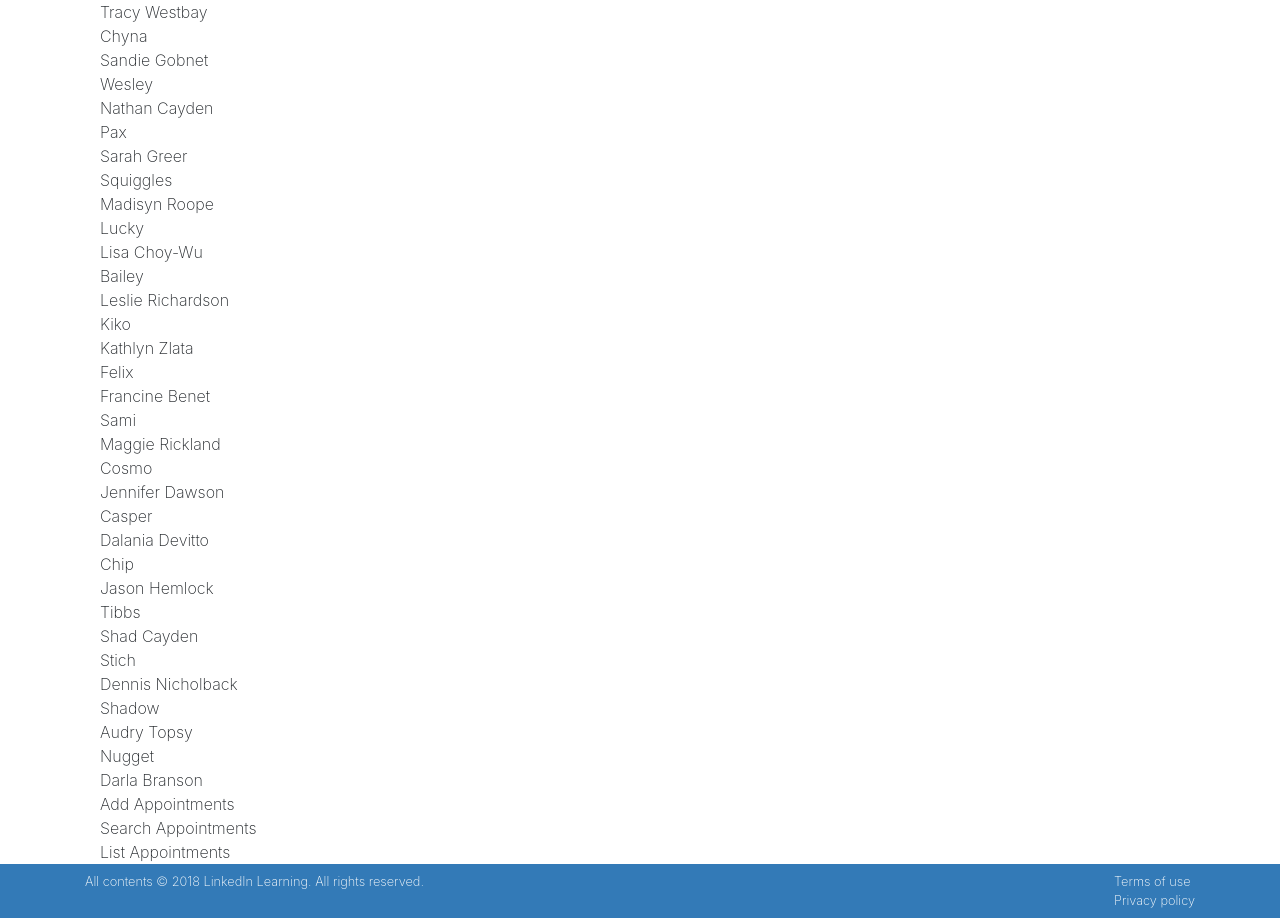
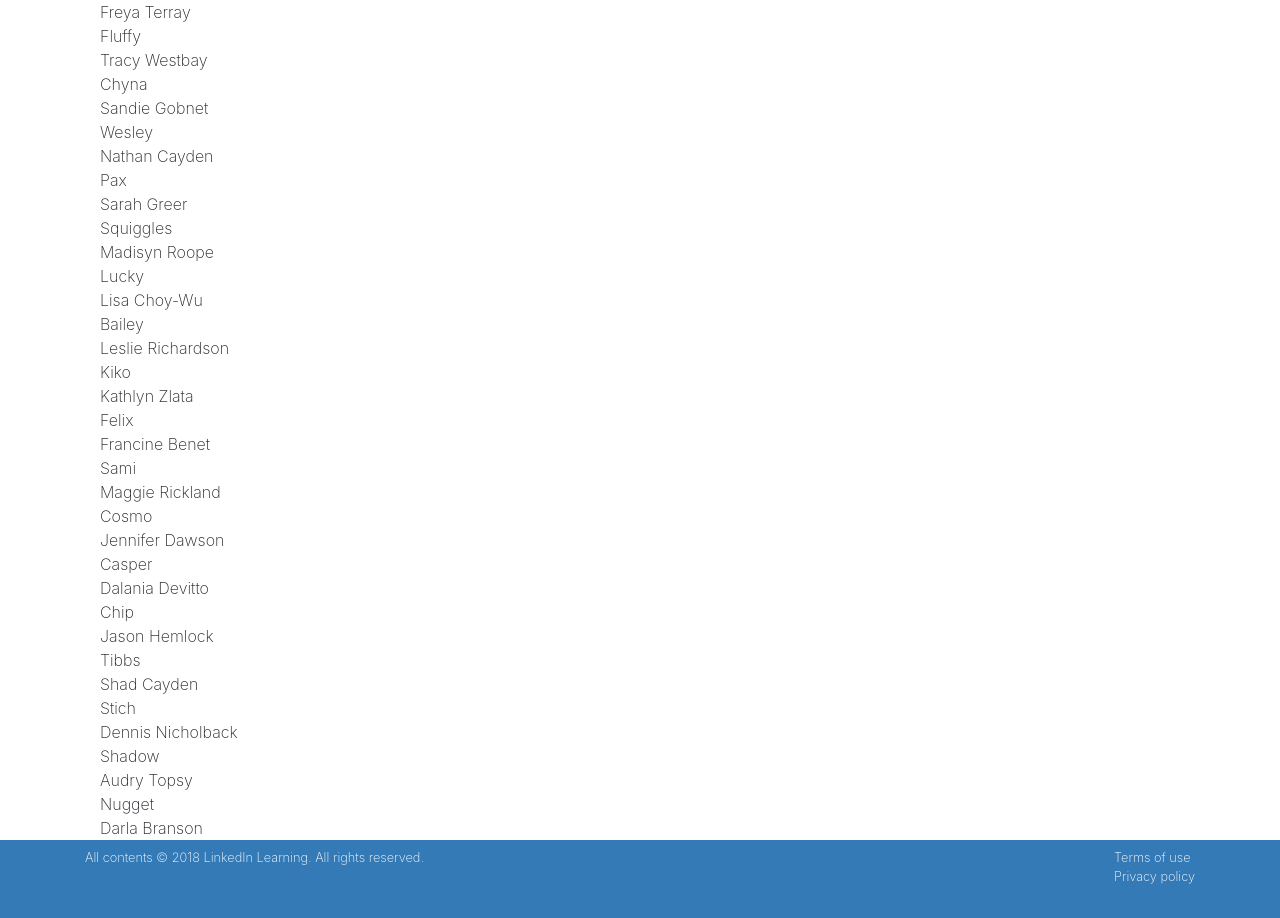
Before and after one commit to huijillain/ReactInterface, a React (Create React App) app: page / in a window 1280 px wide. Shown: the part 461-1379 px from the top of the page. After the commit the page ends 1355 px from the top, so only its background shows below. Built offline with nearby package versions, Linux system fonts and the light colour scheme.

Commit message:
passing data through props

```diff
--- a/src/components/App.js
+++ b/src/components/App.js
@@ -31,13 +31,6 @@
   }
 
   render() {
-    const listItems = this.state.myAppointments.map((item) => (
-      <div>
-        <div>{item.petName}</div>
-        <div>{item.ownerName}</div>
-      </div>
-    ));
-
     return (
       <main className="page bg-white" id="petratings">
         <div className="container">
@@ -48,10 +41,9 @@
                     <div>Search Appointments</div>
                     <div>List Appointments</div> */}
                 {/* {this.state.myName} */}
-                {listItems}
                 <AddAppointments />
                 <SearchAppointments />
-                <ListAppointments />
+                <ListAppointments appointments={this.state.myAppointments} />
               </div>
             </div>
           </div>
--- a/src/components/ListAppointments.js
+++ b/src/components/ListAppointments.js
@@ -2,7 +2,14 @@
 
 class ListAppointments extends Component {
   render() {
-    return <div>List Appointments</div>;
+    const listItems = this.props.appointments.map((item) => (
+      <div>
+        <div>{item.petName}</div>
+        <div>{item.ownerName}</div>
+      </div>
+    ));
+
+    return <div>{listItems}</div>;
   }
 }
 
```
